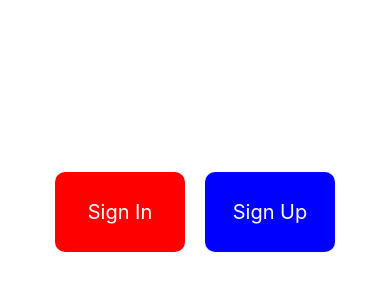
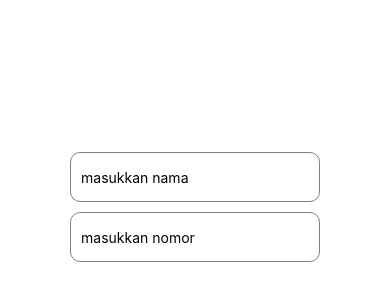
Before and after one commit to sastrachandrdrakirana/105841103721-sastrachandrakirana-labweb, a React Native app: screen / in a window 390 px wide. Shown: the part 210-510 px from the top of the page. Built offline with nearby package versions, Linux system fonts and the light colour scheme.

Commit message:
custom compenent dan text input

```diff
--- a/App.js
+++ b/App.js
@@ -1,75 +1,62 @@
-import { StyleSheet, Text, View } from "react-native";
-import React from "react";
+import { StyleSheet, text, View,Button,Text, TextInput } from 'react-native'
+import React from 'react'
 
-export default function App() {
+const ButtonCostum  = ({ text, color }) => {
   return (
-    <View
-      style={{
-        flex: 1,
-        // alignItems: kolom,
-        // justifyContent: baris,
-        flexDirection: "row",
-      }}
-    >
-      <View
+    <View style={{
+      backgroundColor: color,
+      width: 250,
+      height: 100,
+      borderRadius: 10 ,
+      justifyContent: 'center',
+      marginBottom: 10,
+    }}>
+      <Text style={{
+        textAlign: 'center',
+        color: 'white',
+        fontSize: 30,
+        fontWeight: 'bold',
+      }}>
+        {text}
+      </Text>
+    </View>
+  )
+}
+
+const TextInputCustom =({placeholder,typekeyboard}) => {
+  return(
+
+        <TextInput
+        placeholder={placeholder}
+        keyboardType={typekeyboard}
+
         style={{
-          flex: 1,
-          alignItems: "flex-end",
-          justifyContent: "center",
-        }}
-      >
-        <View
-          style={{
-            width: 130,
-            height: 80,
-            backgroundColor: "red",
-            borderRadius: 10,
-            marginRight: 10,
-            justifyContent: "center",
-            alignItems: "center",
-          }}
-        >
-          <Text
-            style={{
-              color: "white",
-              fontSize: 20,
-            }}
-          >
-            Sign In
-          </Text>
-        </View>
+          width: 250,
+          height:50,
+          borderColor:'gray',
+          borderWidth: 1,
+          borderRadius:10,
+          marginBottom:10,
+          paddingLeft: 10,
+        }}/>
+  )
+}
+const App = () => {
+  return(
+    <View style={{
+      flex:1,
+      justifyContent: 'center',
+      alignItems:'center',
+    }}>
+      <View>
+        <TextInputCustom placeholder="masukkan nama" color="green"/>
+        <TextInputCustom placeholder="masukkan nomor" typekeyboard="numeric" color="green"/>
       </View>
 
-      <View
-        style={{
-          flex: 1,
-          alignItems: "flex-start",
-          justifyContent: "center",
-        }}
-      >
-        <View
-          style={{
-            width: 130,
-            height: 80,
-            backgroundColor: "blue",
-            borderRadius: 10,
-            marginLeft: 10,
-            justifyContent: "center",
-            alignItems: "center",
-          }}
-        >
-          <Text
-            style={{
-              color: "white",
-              fontSize: 20,
-            }}
-          >
-            Sign Up
-          </Text>
-        </View>
-      </View>
     </View>
-  );
+  )
 }
 
-const styles = StyleSheet.create({});
+export default App
+
+const styles = StyleSheet.create({})
```
